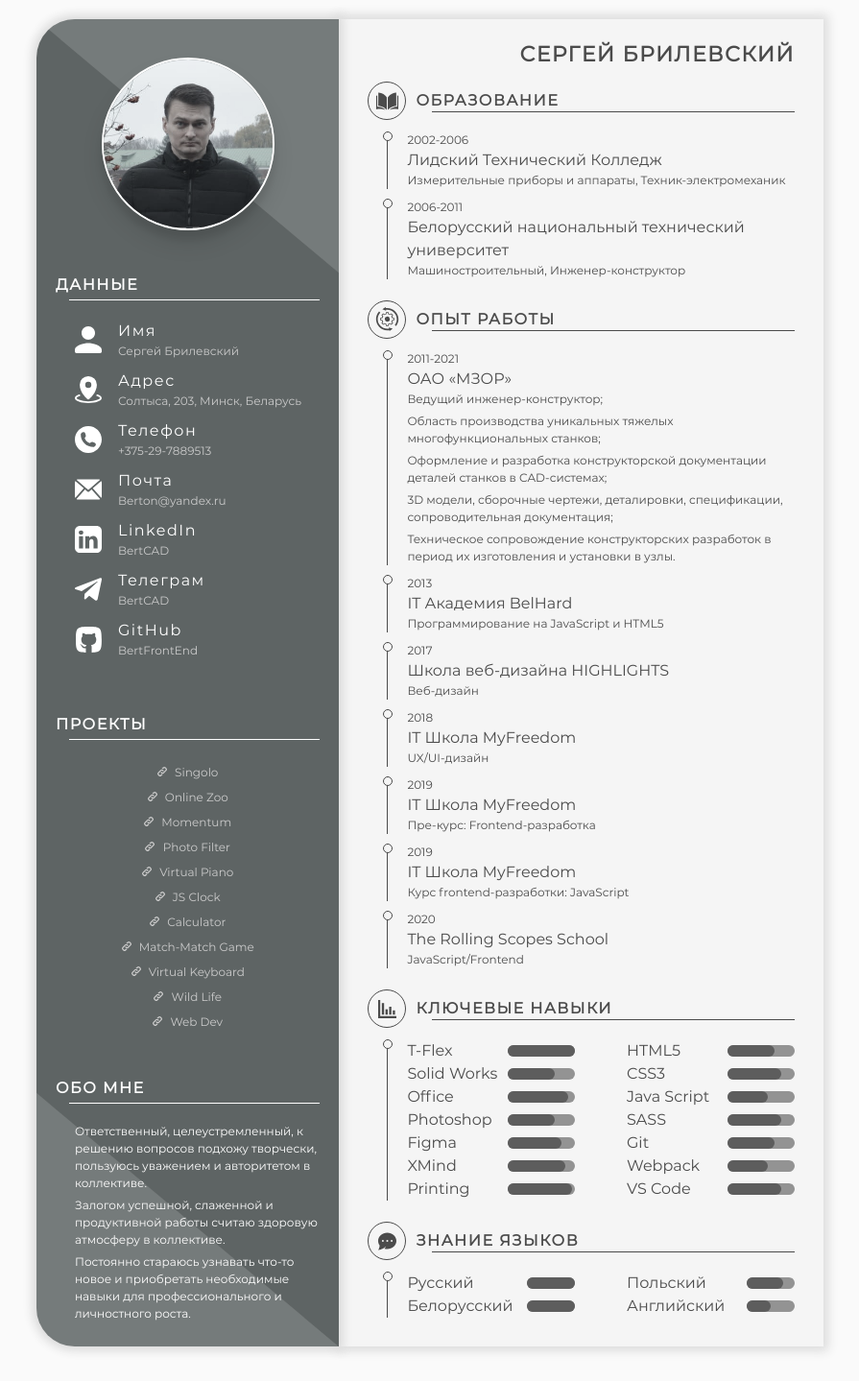
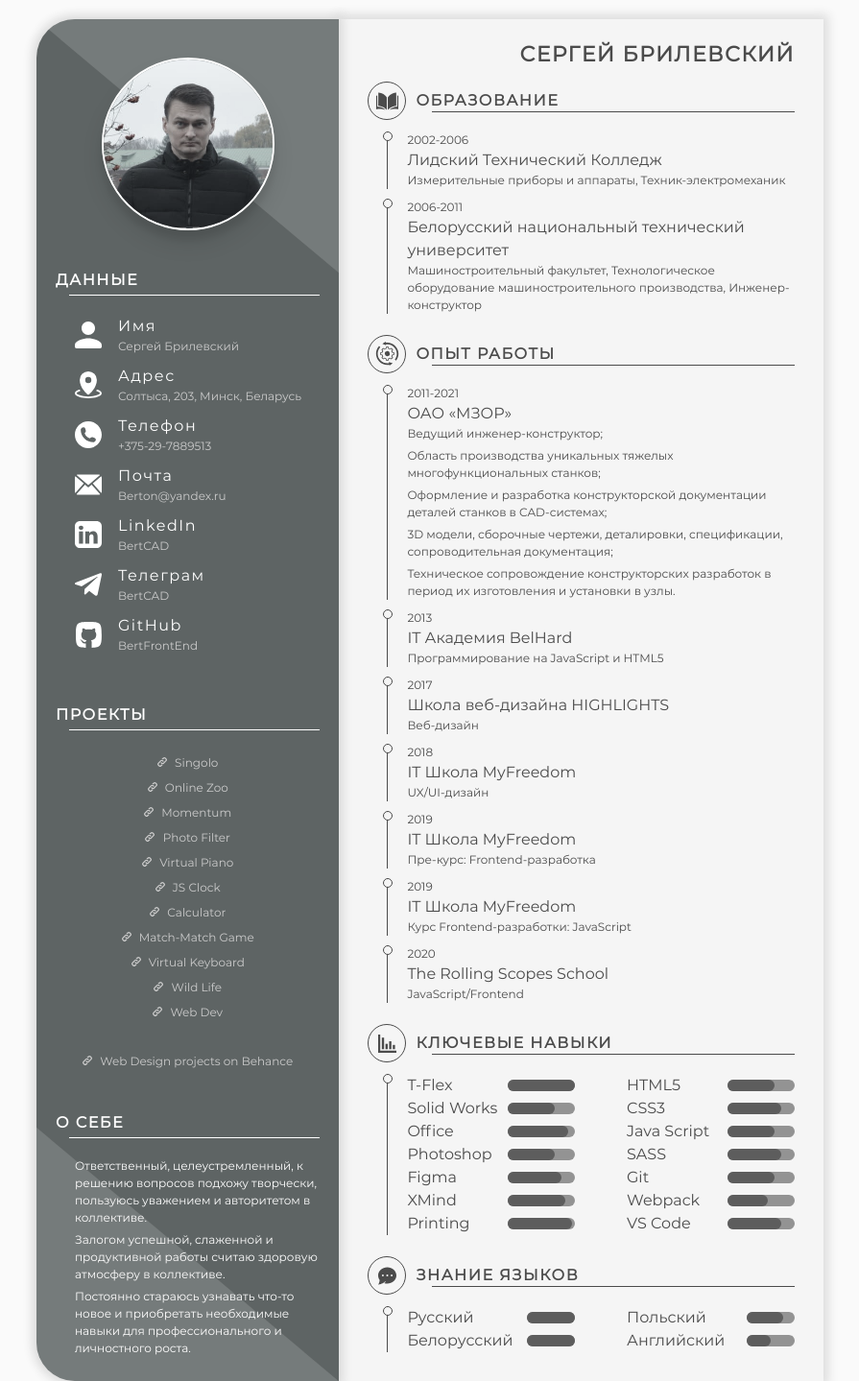
Before and after one commit to BertFrontEnd/curriculum-vitae, a plain HTML site: page curriculum-vitae/index.html in a window 1280 px wide. Shown: the top 1439 px of the page at 96% size, without its empty margins (192-1087 px from the left). Drawn offline with Linux system fonts and the light colour scheme.

Commit message:
chore: edit content text

```diff
--- a/curriculum-vitae/index.html
+++ b/curriculum-vitae/index.html
@@ -192,10 +192,19 @@
               Web Dev</a
             >
           </li>
+          <li>&nbsp;</li>
+          <li>
+            <a href="https://www.behance.net/berton502b" target="_blank">
+              <svg class="icon-link">
+                <use xlink:href="#link"></use>
+              </svg>
+              Web Design projects on Behance</a
+            >
+          </li>
         </ul>
       </div>
       <div class="info__self">
-        <h3>Обо мне</h3>
+        <h3>О себе</h3>
         <p>
           Ответственный, целеустремленный, к решению вопросов подхожу творчески,
           пользуюсь уважением и авторитетом в коллективе.
@@ -230,7 +239,10 @@
             <li class="institution">
               Белорусский национальный технический университет
             </li>
-            <li class="faculty">Машиностроительный, Инженер-конструктор</li>
+            <li class="faculty">
+              Машиностроительный факультет, Технологическое оборудование
+              машиностроительного производства, Инженер-конструктор
+            </li>
           </ul>
         </div>
       </div>
@@ -283,7 +295,7 @@
           <ul>
             <li class="year">2019</li>
             <li class="place">IT Школа MyFreedom</li>
-            <li class="position">Курс frontend-разработки: JavaScript</li>
+            <li class="position">Курс Frontend-разработки: JavaScript</li>
           </ul>
           <ul>
             <li class="year">2020</li>
--- a/curriculum-vitae/style.scss
+++ b/curriculum-vitae/style.scss
@@ -525,7 +525,7 @@ a {
 
             .javascript {
               &::after {
-                width: 60%;
+                width: 70%;
               }
             }
 
```
Also changed, not shown: curriculum-vitae/style.css.
